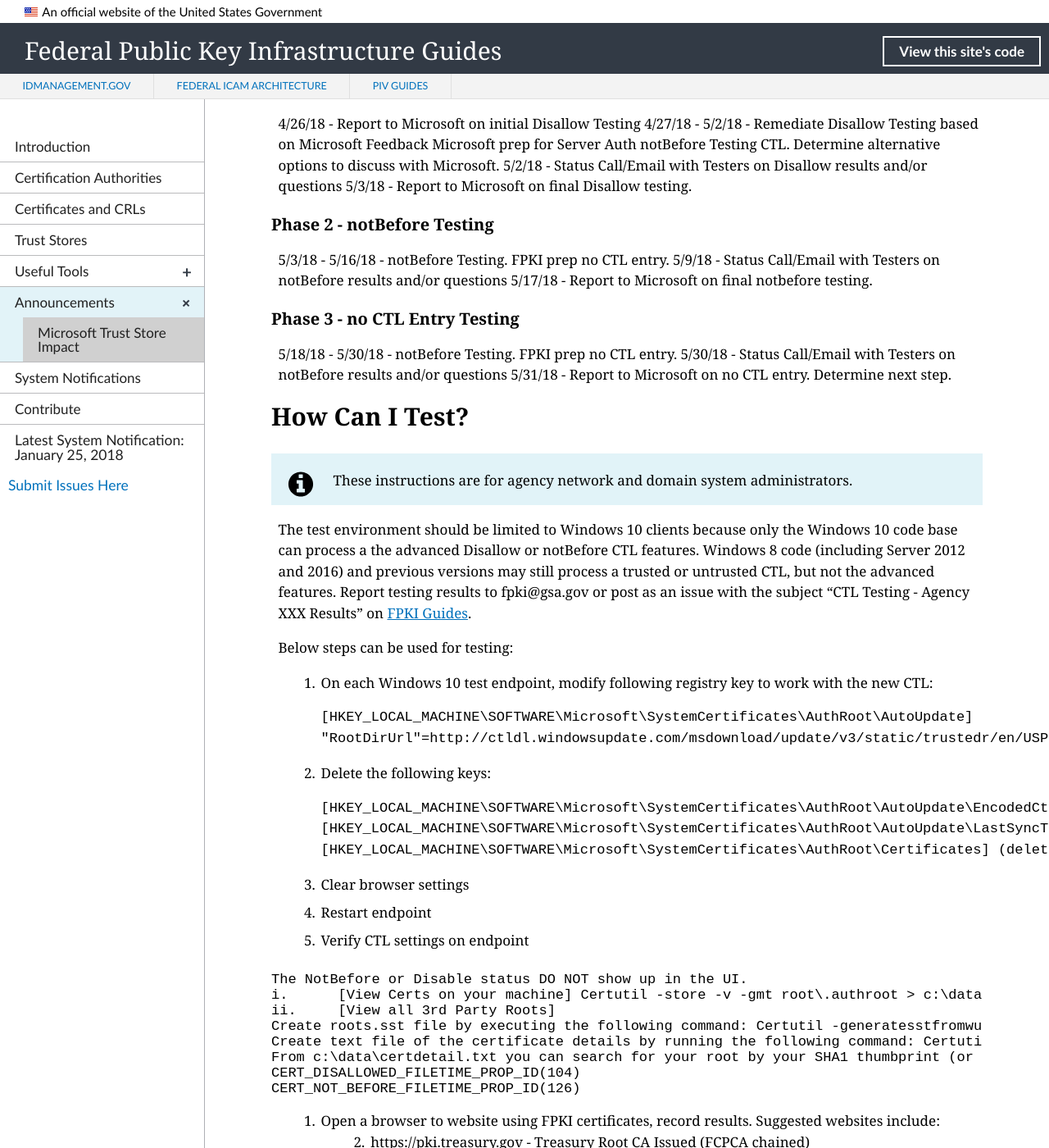
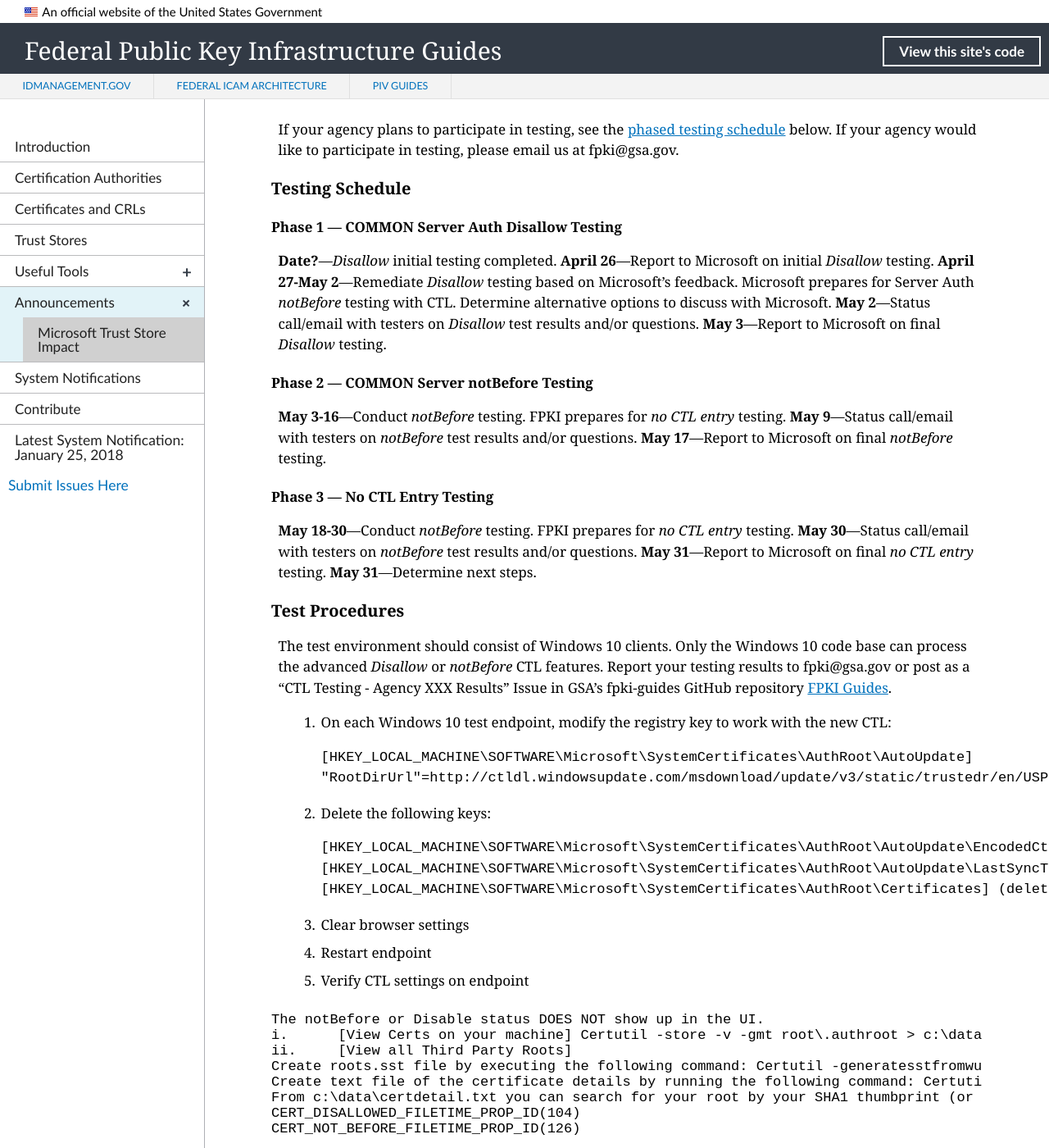
Before and after one commit to GSA/fpki-guides, a Jekyll site: the page built from _announcements/01_microsoft_constraint.md, in a window 1280 px wide and 1400 px high, scrolled down 1365 px. Shown: the whole window at 82% size. Built offline with Jekyll 4.4.1, drawn with Linux system fonts in a browser that asks for light colours; nearby versions of some CDN libraries; library files that are not in the unit come from our copies; some of the changed text lies outside the part shown.

Commit message:
Update 01_microsoft_constraint.md
Initial review/edits

````diff
--- a/_announcements/01_microsoft_constraint.md
+++ b/_announcements/01_microsoft_constraint.md
@@ -2,19 +2,19 @@
 layout: default
 navtitle: Microsoft Trust Store Impact
 title: Microsoft Trusted Root Program Changes Set To Impact Federal Government
-pubDate: February 16, 2018
+pubDate: April 26, 2018
 collection: announcements
 permalink: announcements/mspkichanges/
-description: Upcoming changes to Microsoft's Trusted Root Program could impact your agency. The U.S. Government has elected to remove the Transport Layer Security (TLS) trust property for our U.S. Government Root CA (Federal Common Policy CA) from Microsoft's Trust Store.  The first impact is anticipated to occur in **April 2018**.<br><br>Windows users will receive errors when browsing to government intranet websites that use SSL/TLS certificates issued by Federal PKI CAs. You can mitigate the impact for the government intranets and government-furnished equipment by using configuration management tools for our federal enterprise devices.
+description: Upcoming changes to Microsoft's Trusted Root Program could impact your agency. The U.S. Government has elected to remove the Transport Layer Security (TLS) trust property for our U.S. Government Root CA (Federal Common Policy CA) from Microsoft's Trust Store.  The first impact is anticipated to occur in **April 2018**.<br><br>Windows users will receive errors when browsing to government intranet websites that use SSL/TLS certificates issued by Federal PKI CAs. You can mitigate the impact for the government intranets and government-furnished equipment by using configuration management tools for our federal devices.
 ---
 
 {% include alert-info.html content="Your network smartcard logon using PIV and CAC is not impacted." %}
 
-Upcoming changes to Microsoft's Trusted Root Program could impact your agency. In April 2018, Microsoft will **remove** the trust for **SSL/TLS** from our U.S. Government Root CA (Federal Common Policy CA [COMMON]) from Microsoft's globally distributed Certificate Trust List.
+Upcoming changes to Microsoft's Trusted Root Program could impact your agency. In April 2018, Microsoft will **remove** the trust for **SSL/TLS** from our U.S. Government Root CA (Federal Common Policy CA [FCPCA/COMMON]) from Microsoft's globally distributed Certificate Trust List.
 
 - [What Will Be Impacted?](#what-will-be-impacted)
-- [What are the Test Instructions?](#what-is-the-test-timeline)
-- [What Should I Do?](#what-should-i-do)
+- [How Can I Test?](#how-can-i-test)
+- [How Can I Limit the Impact to My Agency?](#how-can-i-limit-the-impact-to-my-agency)
 - [Frequently Asked Questions](#frequently-asked-questions)
 - [Additional Resources](#additional-resources)
 
@@ -25,46 +25,49 @@
 1. Windows Operating System and Windows Mobile devices
 2. Microsoft Internet Explorer or Edge or Google Chrome
 3. The website uses SSL/TLS certificates that were issued by Federal PKI CAs
-4. These certificates validate to the Federal Common Policy CA
+4. These certificates validate to the Federal Common Policy CA (COMMON)<!--There are so many instances of Federal Common Policy CA that writing it as "COMMON"--the name everyone uses--or FCPCA---would be simpler--LaChelle?-->
 
 This will also impact cross-agency users of the intranet websites.  For example, a Department of State user browsing to a Department of Homeland Security **intranet** website or application will receive an error if all four items are true.
 
 You can mitigate the impact for all government-furnished equipment.
 
-## What is the Test Timeline?
-
-The purpose of Microsoft CTL testing is to confirm Common Policy validation behavior with Microsoft CTL constraints. This testing will confirm if an Enterprise GPO can override a Microsoft CTL setting under three potential situations;
-1. Common Policy Server Auth Disallow;
-2. Common Policy Server Auth notBefore; or
-3. no CTL entry.
-
-We are taking a phased approach to testing.
-
-### Phase 1 - Disallow Testing
-4/26/18 - Report to Microsoft on initial Disallow Testing
-4/27/18 - 5/2/18 - Remediate Disallow Testing based on Microsoft Feedback Microsoft prep for Server Auth notBefore Testing CTL. Determine alternative options to discuss with Microsoft.
-5/2/18 - Status Call/Email with Testers on Disallow results and/or questions
-5/3/18 - Report to Microsoft on final Disallow testing.
-
-### Phase 2 - notBefore Testing
-5/3/18 - 5/16/18 - notBefore Testing. FPKI prep no CTL entry.
-5/9/18 - Status Call/Email with Testers on notBefore results and/or questions
-5/17/18 - Report to Microsoft on final notbefore testing.
-
-### Phase 3 - no CTL Entry Testing
-5/18/18 - 5/30/18 - notBefore Testing. FPKI prep no CTL entry.
-5/30/18 - Status Call/Email with Testers on notBefore results and/or questions
-5/31/18 - Report to Microsoft on no CTL entry. Determine next step.
+{% include alert-info.html content="The following instructions are for agency network and domain system administrators." %}
 
 ## How Can I Test?
 
-{% include alert-info.html content="These instructions are for agency network and domain system administrators." %}
+If your agency will be impacted, you can optionally test Federal Common Policy CA (COMMON) validation behavior with Microsoft Certificate Trust List (CTL) constraints by using the [test procedures](#how-can-i-test) below. These tests will confirm whether an enterprise Group Policy Object (GPO) can override a Microsoft CTL setting for 3 possible situations:<!--better word for "situations"?-->
 
-The test environment should be limited to Windows 10 clients because only the Windows 10 code base can process a the advanced Disallow or notBefore CTL features. Windows 8 code (including Server 2012 and 2016) and previous versions may still process a trusted or untrusted CTL, but not the advanced features. Report testing results to fpki@gsa.gov or post as an issue with the subject "CTL Testing - Agency XXX Results" on [FPKI Guides](https://github.com/GSA/fpki-guides/issues).
+1. COMMON Server Auth Disallow,<!--Is Server Auth = one word?  serverAuth? Can we remove "COMMON" here to reduce number of uses?-->
+2. COMMON Server Auth notBefore, **OR**
+3. No CTL entry<!--No COMMON?-->
 
-Below steps can be used for testing:
+If your agency plans to participate in testing, see the [phased testing schedule](#what-is-the-testing-schedule) below. If your agency would like to participate in testing, please email us at fpki@gsa.gov.
 
-1. On each Windows 10 test endpoint, modify following registry key to work with the new CTL:
+### Testing Schedule
+
+#### Phase 1&nbsp;&mdash;&nbsp;COMMON Server Auth Disallow Testing
+**Date?**&mdash;_Disallow_ initial testing completed.<!--Initial AND final testing done for all 3 tests? Other 2 don't say "initial"-->
+**April 26**&mdash;Report to Microsoft on initial _Disallow_ testing.<!--Who is reporting? Testing has already been done?-->
+**April 27-May 2**&mdash;Remediate _Disallow_ testing based on Microsoft's feedback. Microsoft prepares for Server Auth _notBefore_ testing with CTL. Determine alternative options to discuss with Microsoft.
+**May 2**&mdash;Status call/email with testers on _Disallow_ test results and/or questions.
+**May 3**&mdash;Report to Microsoft on final _Disallow_ testing.
+
+#### Phase 2&nbsp;&mdash;&nbsp;COMMON Server notBefore Testing
+**May 3-16**&mdash;Conduct _notBefore_ testing. FPKI prepares for _no CTL entry_ testing.
+**May 9**&mdash;Status call/email with testers on _notBefore_ test results and/or questions.
+**May 17**&mdash;Report to Microsoft on final _notBefore_ testing.
+
+#### Phase 3&nbsp;&mdash;&nbsp;No CTL Entry Testing
+**May 18-30**&mdash;Conduct _notBefore_ testing. FPKI prepares for _no CTL entry_ testing.
+**May 30**&mdash;Status call/email with testers on _notBefore_ test results and/or questions.
+**May 31**&mdash;Report to Microsoft on final _no CTL entry_ testing.
+**May 31**&mdash;Determine next steps.
+
+### Test Procedures
+
+The test environment should consist of Windows 10 clients. Only the Windows 10 code base can process the advanced _Disallow_ or _notBefore_ CTL features. Report your testing results to fpki@gsa.gov or post as a "CTL Testing - Agency XXX Results" Issue in GSA's fpki-guides GitHub repository [FPKI Guides](https://github.com/GSA/fpki-guides/issues).
+
+1. On each Windows 10 test endpoint, modify the registry key to work with the new CTL:
 ```
 [HKEY_LOCAL_MACHINE\SOFTWARE\Microsoft\SystemCertificates\AuthRoot\AutoUpdate]
 "RootDirUrl"=http://ctldl.windowsupdate.com/msdownload/update/v3/static/trustedr/en/USPKI
@@ -81,10 +84,12 @@
 4. Restart endpoint
 5. Verify CTL settings on endpoint
 
+<!--Should "Disable" on next line below be "Disallow"?-->
+
 ```
-The NotBefore or Disable status DO NOT show up in the UI.
+The notBefore or Disable status DOES NOT show up in the UI.
 i.      [View Certs on your machine] Certutil -store -v -gmt root\.authroot > c:\data\certdetail.txt
-ii.     [View all 3rd Party Roots]
+ii.     [View all Third Party Roots]
 Create roots.sst file by executing the following command: Certutil -generatesstfromwu -v roots.sst
 Create text file of the certificate details by running the following command: Certutil -dump -gmt -v roots.sst > c:\data\certdetail.txt
 From c:\data\certdetail.txt you can search for your root by your SHA1 thumbprint (or other identifying information) and find the following information:
@@ -93,14 +98,14 @@
 ```
 
 6. Open a browser to website using FPKI certificates, record results. Suggested websites include:
-- https://pki.treasury.gov - Treasury Root CA Issued (FCPCA chained)
-- https://max.gov/     - Entrust Issued (non-FCPCA chained)
-- https://csrc.nist.gov/ - DigiCert Issued (non-FCPCA chained)
-- https://psa.dmdc.osd.mil/psawebdocs/ - DoD Root CA 3 Issued (FCPCA chained)
+- https://pki.treasury.gov - Treasury Root CA-Issued (FCPCA-chained)
+- https://max.gov/     - Entrust-Issued (non-FCPCA-chained)
+- https://csrc.nist.gov/ - DigiCert-Issued (non-FCPCA-chained)
+- https://psa.dmdc.osd.mil/psawebdocs/ - DoD Root CA 3-Issued (FCPCA-chained)
 
 (% include alert-info.html content="Please pass along any other websites used for testing" %)
 
-7. Conduct GPO update with Common Policy following [What Should I Do?](#what-should-i-do)
+7. Conduct group policy object updates with COMMON by following steps in [How Can I Limit the Impact to My Agency](#how-can-i-limit-the-impact-to-my-agency). <!--Changed titles-->
 8. Repeat step 6.
 9. Once testing is done, to return the systems to their normal configuration:
 
@@ -114,17 +119,16 @@
 [HKEY_LOCAL_MACHINE\SOFTWARE\Microsoft\SystemCertificates\AuthRoot\Certificates] (deleting all cached certificates)
 
 ```
-## What Should I Do?
+## How Can I Limit the Impact to My Agency?
 
 {% include alert-info.html content="These instructions are for agency network and domain system administrators." %}
 
-To limit the impact to your agency, you'll need to install the Federal Common Policy CA certificate in the **Enterprise Trust Store** or the **Trusted Roots Store** on all government-furnished, Microsoft OS-based workstations and mobile devices.  Two options to install include:
+To limit the impact to your agency, you'll need to install the COMMON Root CA certificate by using a Group Policy Object (GPO) **OR** by installing it in the **Enterprise Trust Store** or the **Trusted Roots Store** on all government-furnished, Microsoft OS-based workstations and mobile devices.
 
-- [Install using Group Policy Objects](#group-policy-object)
-- [Install at your Enterprise Domain](#enterprise-domain)
+- [Install Using Group Policy Objects](#install-using-group-policy-objects)
+- [Install in Enterprise Trust Store](#install-in-enterprise-trust-store)
 
-
-The certificate details for Federal Common Policy CA are:
+The certificate details for COMMON are:
 
 | **Federal Common Policy CA (COMMON)**  | **Certificate Details**                             |
 | :--------  | :-------------------------------     |
@@ -149,36 +153,36 @@
 ```
 
 
-### Group Policy Object
-You can add the Federal Common Policy CA certificate to the Trusted Root Certificate Authorities using group policy objects.
+### Install Using Group Policy Objects
+You can add the COMMON Root CA certificate to the Trusted Root Certificate Authorities using group policy objects.
 
-How to set up group policy objects is a topic covered in Microsoft TechNet articles and other resources online.  Additional information:
+Microsoft TechNet articles and other online resources offer the procedures for setting up group policy objects.  Additional information:
 
 - You must have Enterprise Administrator privileges
 - You can set up the group policy object from a Domain Controller (or other approaches you use in your agency)
 - You may need to use multiple group policy objects to apply the configurations to all workstations in all groups and containers
-- Settings are under Computer Configuration\Policies\Windows Settings\Security Settings\Public Key Policies\
-- Import the fcpca.crt into **Trusted Root Certification Authorities**
+- Settings are under `Computer Configuration\Policies\Windows Settings\Security Settings\Public Key Policies\`
+- Import the `fcpca.crt` into **Trusted Root Certification Authorities**
 
 
-### Enterprise Domain
-You can add the Federal Common Policy CA certificate to the enterprise trust store using _certutil_. Additional information:
+### Install Using Certutil in Enterprise Trust Store
+You can add the COMMON Root CA certificate to the **Enterprise Trust Store** or the **Trusted Roots Store** using _certutil_. Additional information:
 
 - You must have Enterprise Administrator privileges
-- You can run from a Domain Controller
-- To publish/add a certificate to the enterprise trust store:
+- You can run _certutil_ from a Domain Controller
+- To publish/add a certificate to the Enterprise Trust Store:
 
 ```
 	certutil –dspublish –f <certificate_to_publish.cer or fcpca.crt> RootCA
 ```
 
-- To view all certificates in the enterprise trust store:
+- To view all certificates in the Enterprise Trust Store:
 
 ```
 	certutil –viewstore –enterprise RootCA
 ```
 
-- To propagate from the domain controller(s) to the enterprise:
+- To propagate from the Domain Controller(s) to the enterprise:
 
 ```
 	gpupdate /force
@@ -203,7 +207,7 @@
 
 
 ### 2. How can I determine which of our intranet websites and applications will be impacted, including those used by cross-government users?
-All intranet sites configured with a SSL/TLS certificate issued by a Federal PKI CA that validates to Federal Common Policy CA will be impacted.
+All intranet sites configured with a SSL/TLS certificate issued by a Federal PKI CA that validates to Federal Common Policy CA (COMMON) will be impacted.
 
 If you have an agreement with one of the Federal PKI Shared Service Providers (SSPs) for SSL/TLS certificates, run a report on all issued certificates or ask the SSP to deliver this report.
 
@@ -231,7 +235,7 @@
 | :--------  | :------------------------------- | :--------- | :----------- |
 | Trusted Root Certification Authorities | Certificate Authorities Container tab|  Root and RootCA | Root |
 
-It can be confusing--the easiest way is to follow one of the two steps in [What Should I Do?](#what-should-i-do)
+It can be confusing--the easiest way is to follow one of the two steps in [How Can I Limit the Impact to My Agency](#how-can-i-limit-the-impact-to-my-agency)
 
 To read detailed information on certificate stores, logical views, physical views, and registry locations: [Managing Certificates with Certificate Stores](https://msdn.microsoft.com/en-us/library/windows/desktop/aa386971(v=vs.85).aspx){:target="_blank"}
 
````
Also changed, not shown: other parts of _announcements/01_microsoft_constraint.md (+2 -2 lines).
